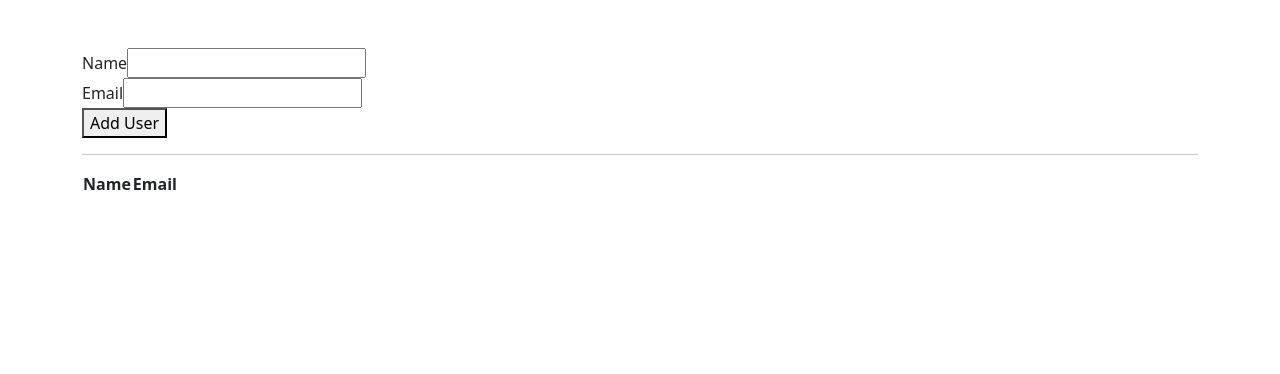
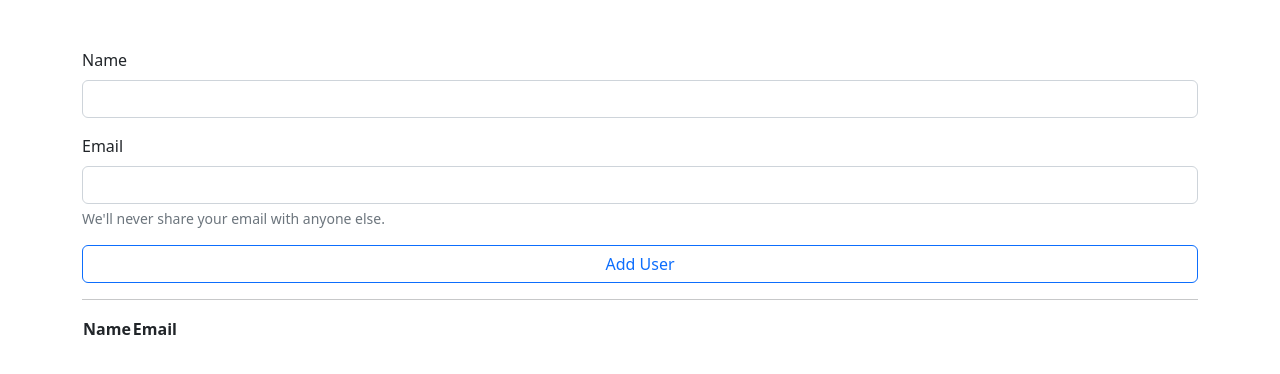
Before and after one commit to NtonBala/users-react-testing, a React (Create React App) app: page / in a window 1280 px wide. Shown: the top 374 px of the page. Built offline with nearby package versions, Linux system fonts and the light colour scheme.

Commit message:
Style UserForm

```diff
--- a/src/App.js
+++ b/src/App.js
@@ -10,9 +10,13 @@ function App() {
 
   return (
     <div className="container pt-5">
-      <UserForm onUserAdd={onUserAdd} />
+      <div>
+        <UserForm onUserAdd={onUserAdd} />
+      </div>
       <hr />
-      <UsersList users={users} />
+      <div>
+        <UsersList users={users} />
+      </div>
     </div>
   );
 }
--- a/src/components/UserForm/UserForm.js
+++ b/src/components/UserForm/UserForm.js
@@ -11,15 +11,39 @@ export const UserForm = ({ onUserAdd }) => {
 
   return (
     <form onSubmit={handleSubmit}>
-      <div>
-        <label>Name</label>
-        <input type="text" value={name} onChange={(e) => setName(e.target.value)} />
+      <div className="mb-3">
+        <label htmlFor="inputName" className="form-label">
+          Name
+        </label>
+        <input
+          id="inputName"
+          className="form-control"
+          type="text"
+          value={name}
+          onChange={(e) => setName(e.target.value)}
+        />
       </div>
-      <div>
-        <label>Email</label>
-        <input type="text" value={email} onChange={(e) => setEmail(e.target.value)} />
+      <div className="mb-3">
+        <label htmlFor="inputEmail" className="form-label">
+          Email
+        </label>
+        <input
+          id="inputEmail"
+          className="form-control"
+          type="text"
+          value={email}
+          aria-describedby="emailHelp"
+          onChange={(e) => setEmail(e.target.value)}
+        />
+        <div id="emailHelp" className="form-text">
+          We'll never share your email with anyone else.
+        </div>
       </div>
-      <button>Add User</button>
+      <div className="d-grid">
+        <button type="submit" className="btn btn-outline-primary">
+          Add User
+        </button>
+      </div>
     </form>
   );
 };
```
